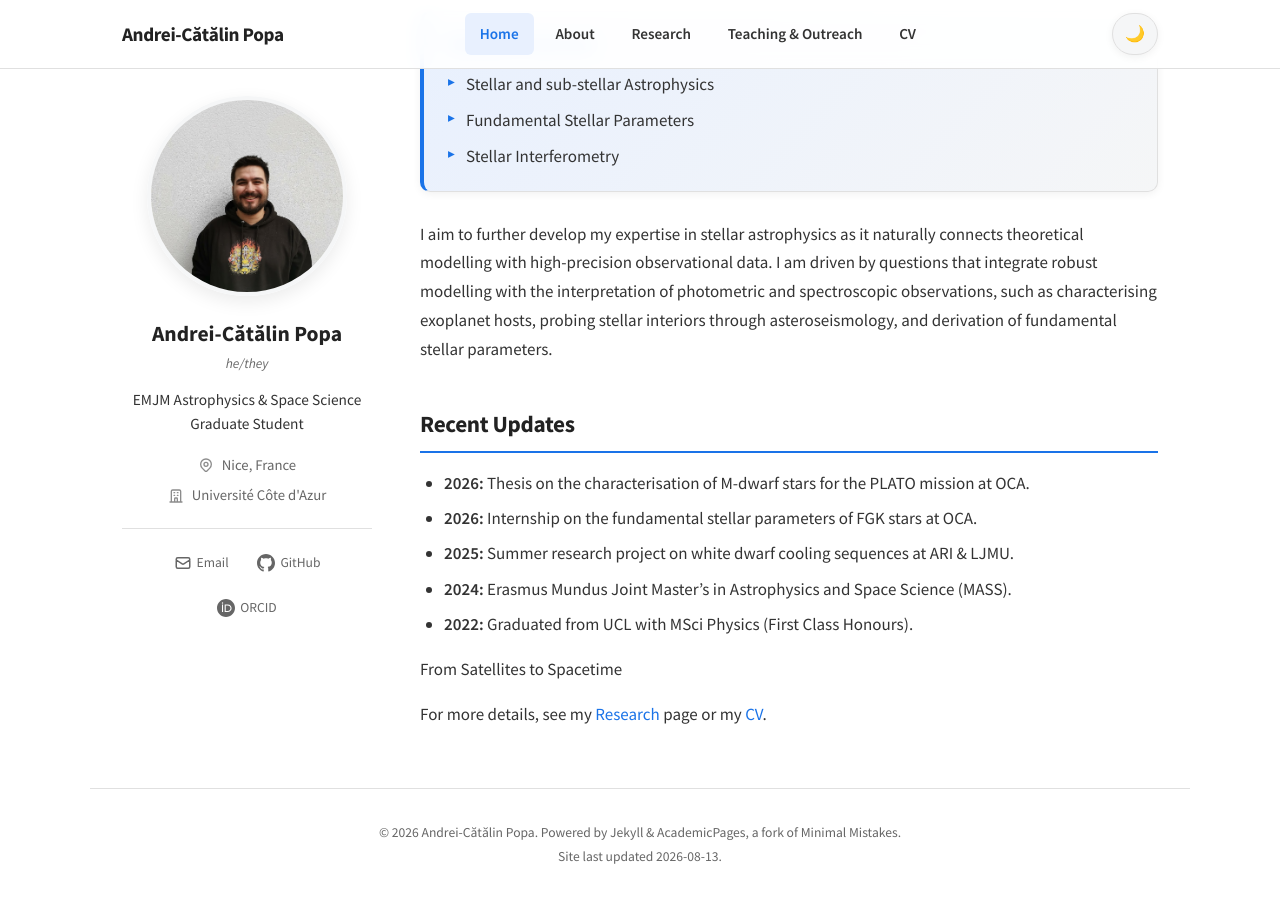
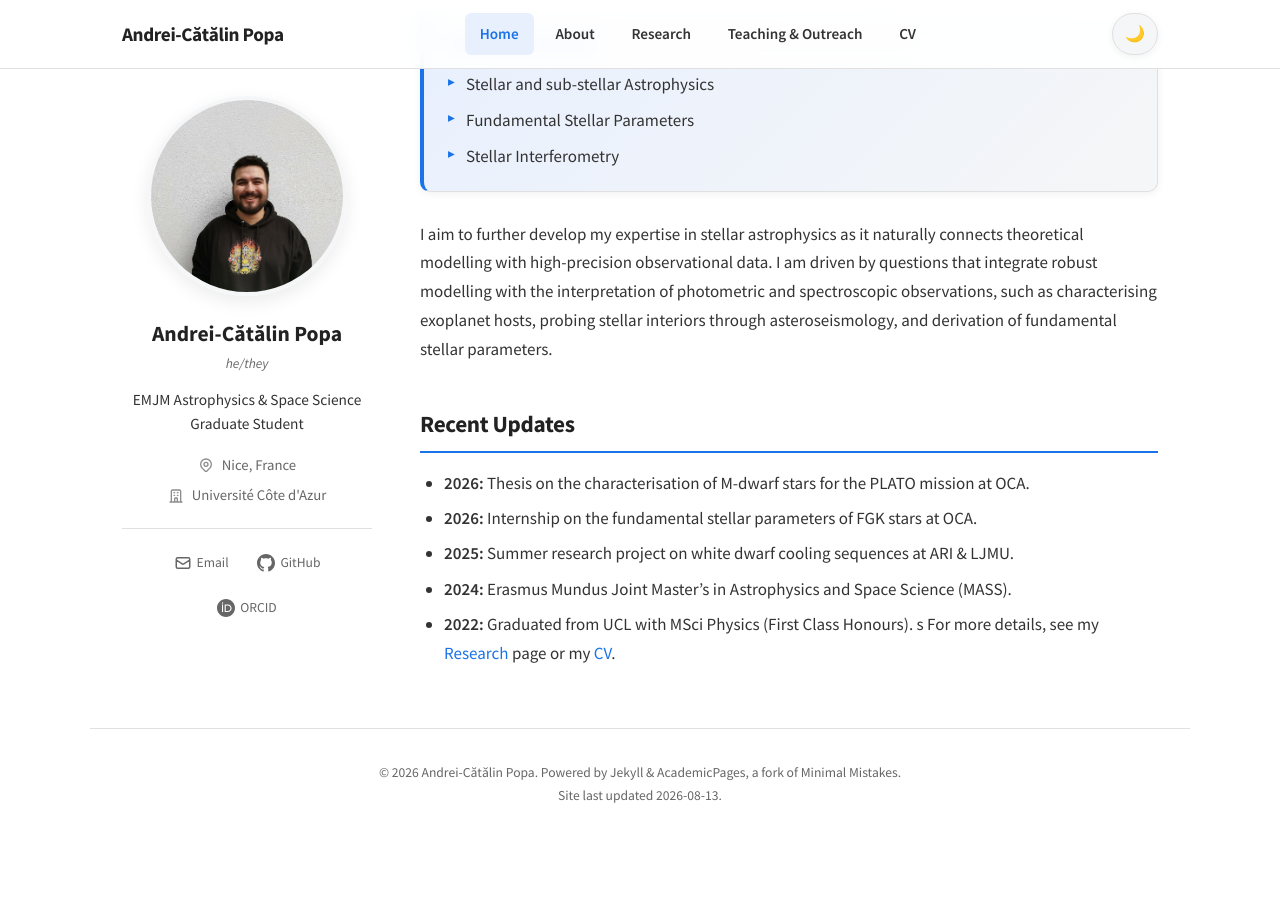
Before and after one commit to acpopa/acpopa.github.io, a Jekyll site: the page built from index.md, in a window 1280 px wide and 900 px high, scrolled down 501 px. Built offline with Jekyll 4.4.1, drawn with Linux system fonts in a browser that asks for light colours; after the commit the page ends 1340 px from its top, so only the background shows below that.

Commit message:
Update index.md

```diff
--- a/index.md
+++ b/index.md
@@ -32,8 +32,5 @@ I aim to further develop my expertise in stellar astrophysics as it naturally co
 - **2025:** Summer research project on white dwarf cooling sequences at ARI & LJMU.
 - **2024:** Erasmus Mundus Joint Master's in Astrophysics and Space Science (MASS).
 - **2022:** Graduated from UCL with MSci Physics (First Class Honours).
-
-From Satellites to Spacetime
-
-
+s
 For more details, see my [Research](research/) page or my [CV](cv/).
```
